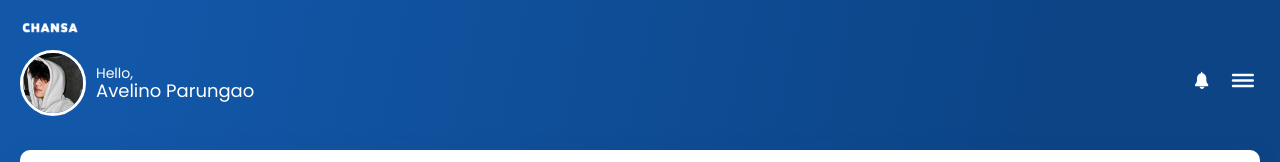
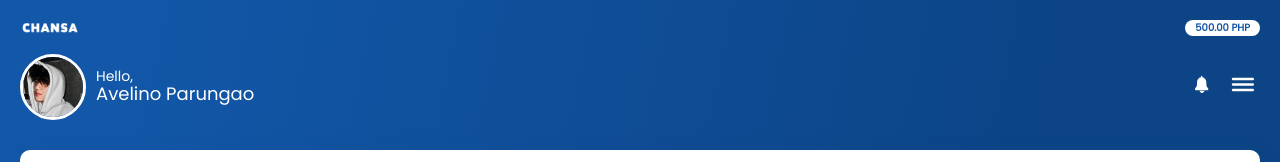
Before and after one commit to jprungao/chansa-app, an Angular app: page / in a window 1280 px wide. Shown: the top 162 px of the page. Built offline with nearby package versions, Linux system fonts and the light colour scheme.

Commit message:
added total balance

```diff
--- a/src/app/components/navbar/navbar.component.html
+++ b/src/app/components/navbar/navbar.component.html
@@ -1,6 +1,9 @@
 <div class="app-navbar">
     <div class="logo-container">
         <img src="../../assets/logo.png" alt="" class="logo">
+        <span class="balance">
+            500.00 PHP
+        </span>
     </div>
     <div class="app-navbar-content">
         <div class="app-navbar-user">
--- a/src/app/components/navbar/navbar.component.scss
+++ b/src/app/components/navbar/navbar.component.scss
@@ -6,11 +6,24 @@
 
     .logo-container {
         width: 100%;
+        display: flex;
+        justify-content: space-between;
+        align-items: center;
+        margin-bottom: 18px;
 
         .logo {
             width: 60px;
-            margin: 0 auto;
-            margin-bottom: 10px;
+        }
+
+        .balance {
+            font-family: 'Poppins', sans-serif;
+            font-size: 10px;
+            text-transform: uppercase;
+            color: #1255a3;
+            background: #fff;
+            padding: 2px 10px;
+            border-radius: 10px;
+            font-weight: 600;
         }
 
     }
```
